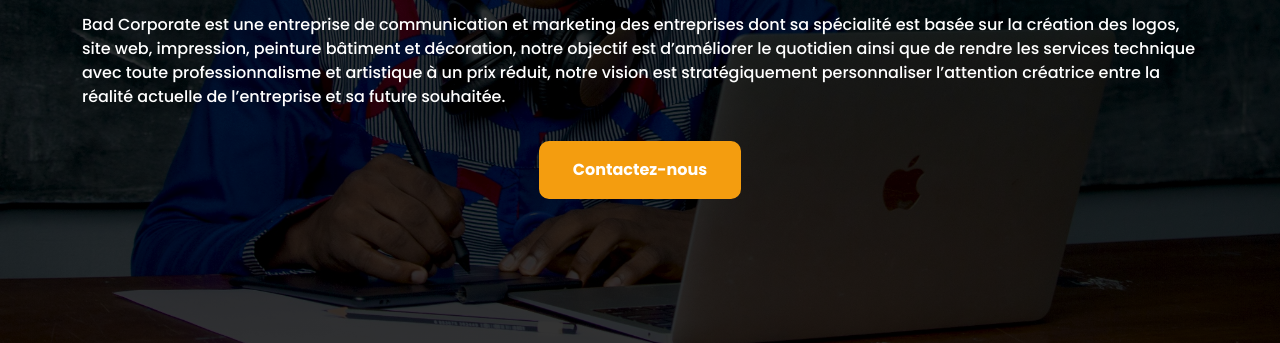
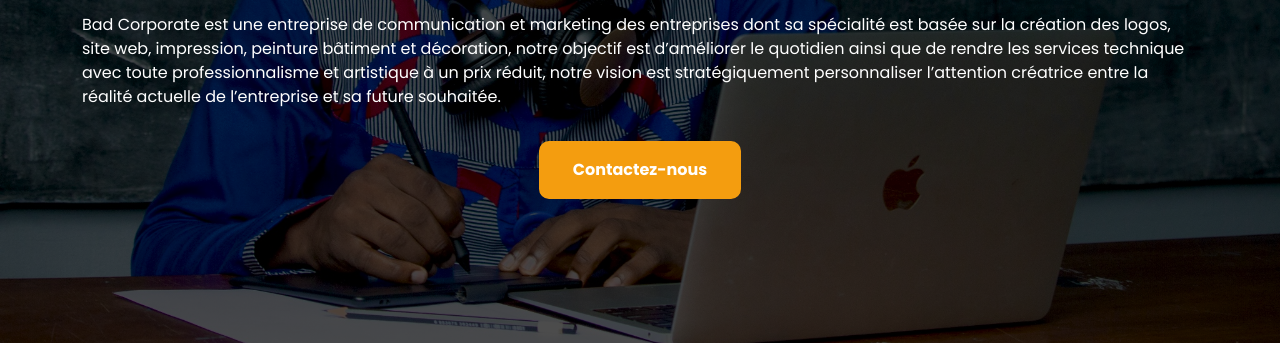
Before and after one commit to JoeMayinzi/coming-soon-bad, a website built with Parcel: page index.html in a window 1280 px wide. Shown: the part 457-800 px from the top of the page. Built offline with nearby package versions, Linux system fonts and the light colour scheme.

Commit message:
modification : change opacity

```diff
--- a/css/main.css
+++ b/css/main.css
@@ -1,6 +1,6 @@
 body {
   font-family: "Poppins", sans-serif;
-  background-image: linear-gradient(rgba(0, 0, 0, 0.8), rgba(0, 0, 0, 0.8)),
+  background-image: linear-gradient(rgba(0, 0, 0, 0.7), rgba(0, 0, 0, 0.7)),
     url("/img/IMG_1861.jpg");
   background-size: cover;
   background-position: center;
@@ -23,10 +23,6 @@ h1 {
   font-weight: 700 !important;
 }
 
-p {
-  font-weight: 500 !important;
-}
-
 .wrap-button a {
   color: #fff;
   text-decoration: none;
```
